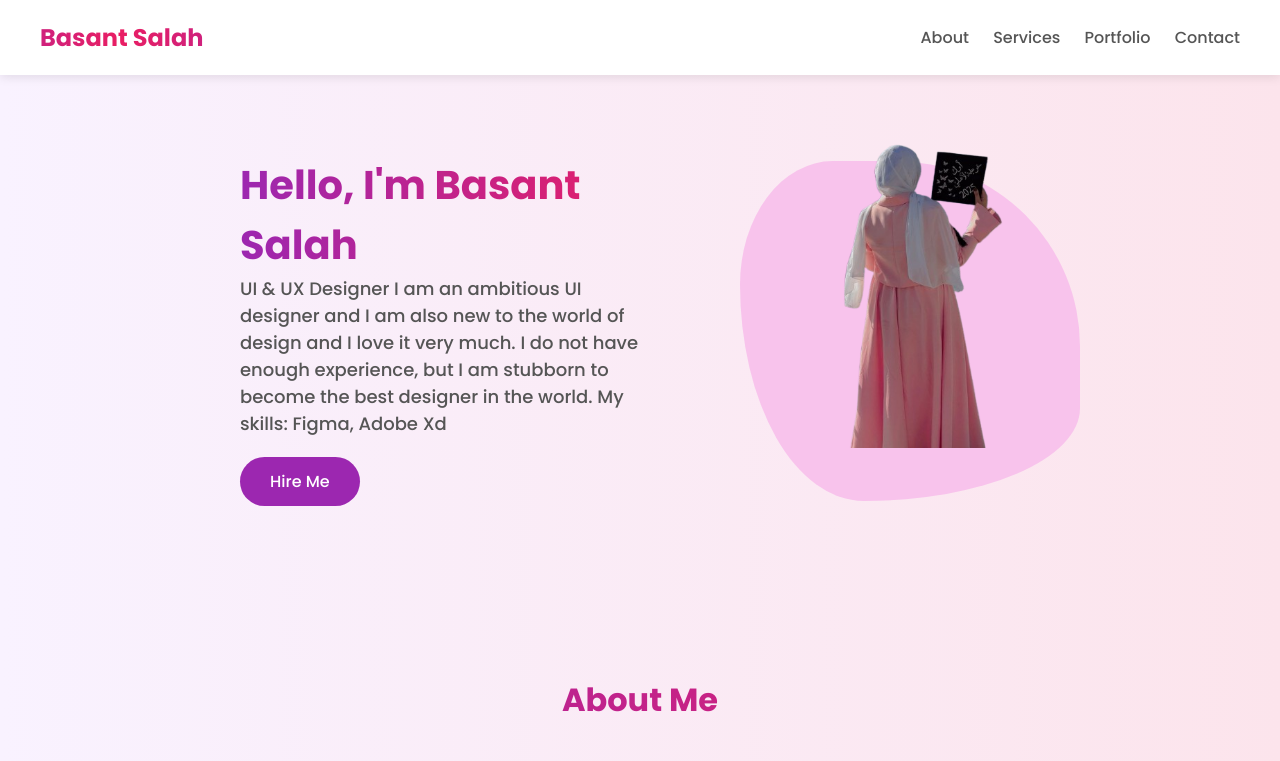
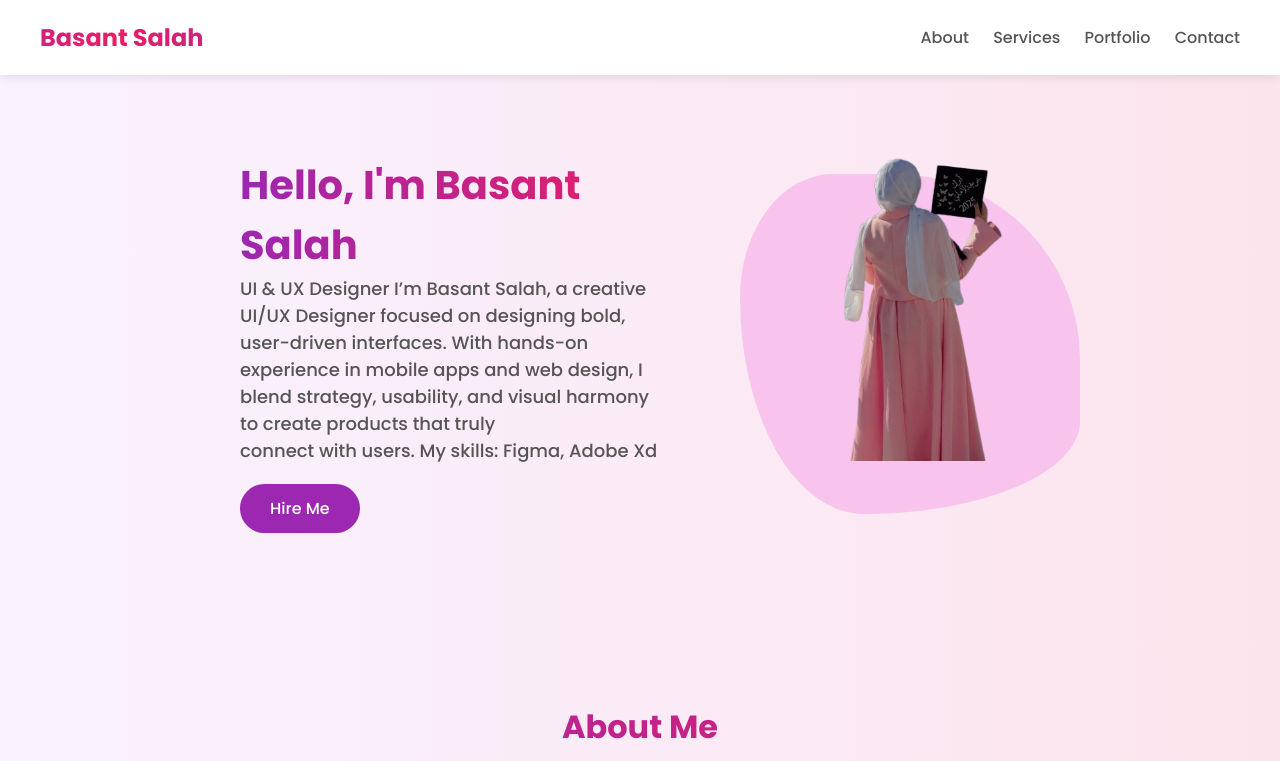
Before and after one commit to basant-571/portfolio, a plain HTML site: page index.html in a window 1280 px wide. Shown: the top 761 px of the page. Drawn offline with Linux system fonts and the light colour scheme.

Commit message:
Update index.html
edit

```diff
--- a/index.html
+++ b/index.html
@@ -21,7 +21,8 @@
   <section class="hero" id="about">
     <div class="hero-text">
       <h2>Hello, I'm Basant Salah</h2>
-      <p>UI & UX Designer I am an ambitious UI designer and I am also new to the world of design and I love it very much. I do not have enough experience, but I am stubborn to become the best designer in the world.
+      <p>UI & UX Designer I’m Basant Salah, a creative UI/UX Designer focused on designing bold, user-driven interfaces.
+With hands-on experience in mobile apps and web design, I blend strategy, usability, and visual harmony to create products that truly connect with users.
 My skills:
 Figma,
 Adobe Xd</p>
```
